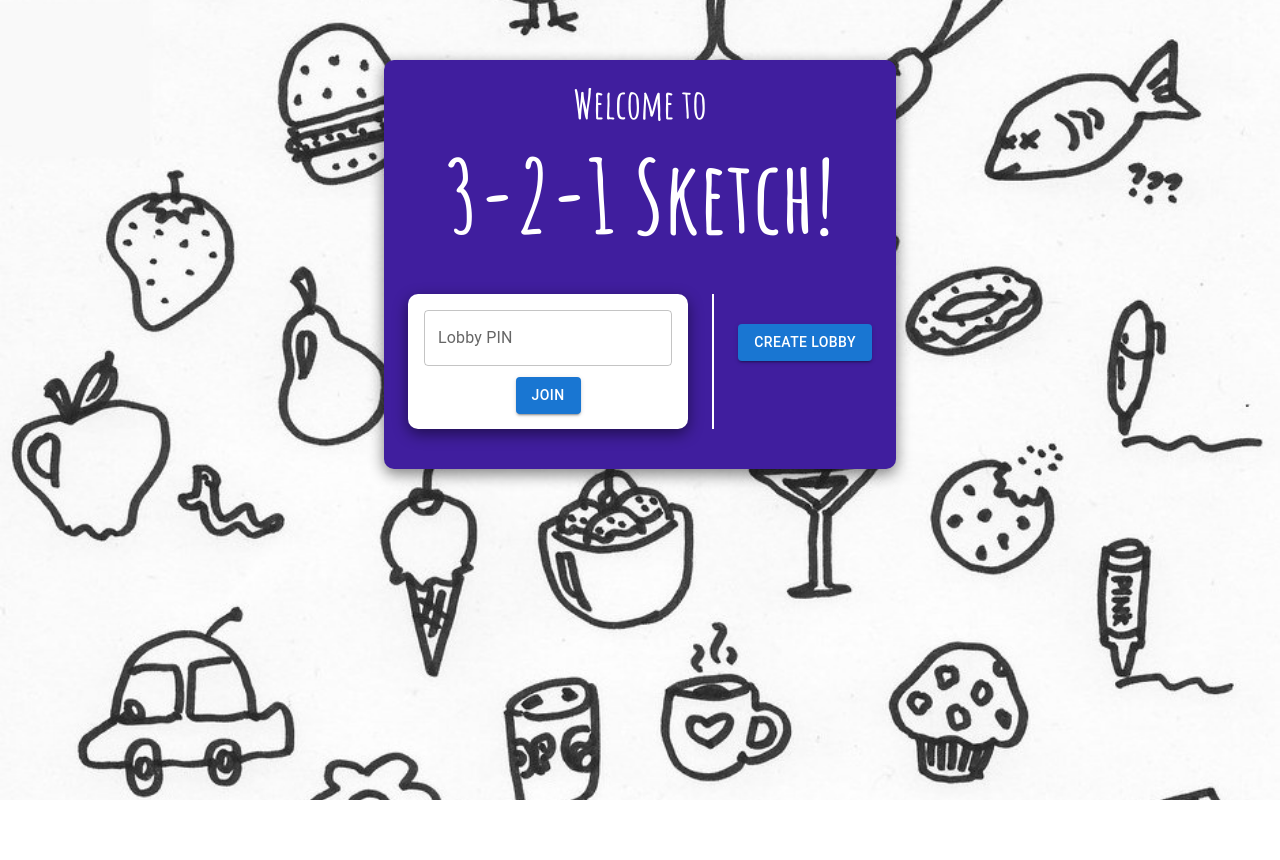
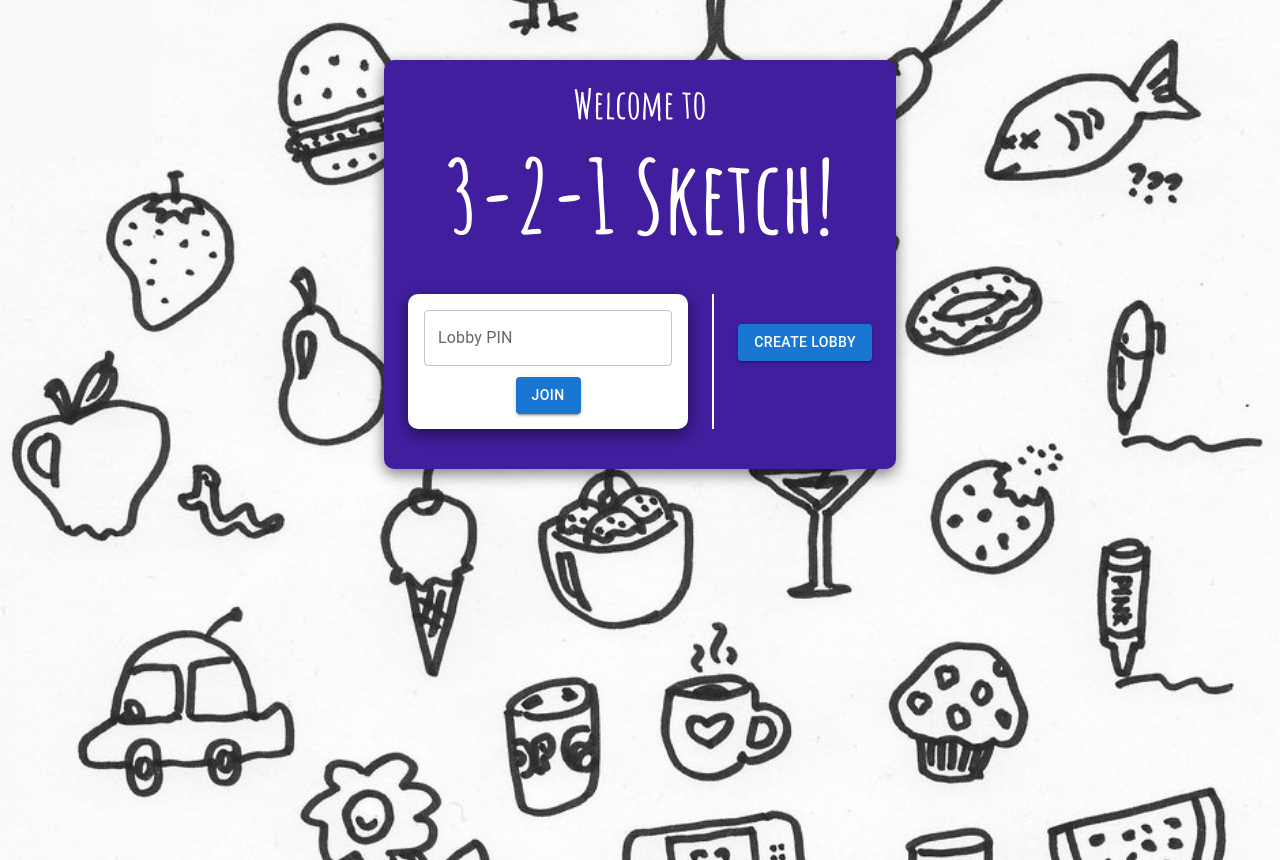
Before and after one commit to ZakRab/3-2-1-Sketch, a React (Create React App) app: page /main in a window 1280 px wide. Before the commit the page ends 800 px from the top, so only its background shows below. Built offline with nearby package versions, Linux system fonts and the light colour scheme.

Commit message:
gets rid of no-scroll

```diff
--- a/src/index.css
+++ b/src/index.css
@@ -119,7 +119,6 @@ justify-content: space-evenly;
 .text-medium-large{
   font-size: 60px;
 }
-html, body {margin: 0; height: 100%; overflow: hidden}
 .text-medium{
   font-size: 30px;
 }
```
